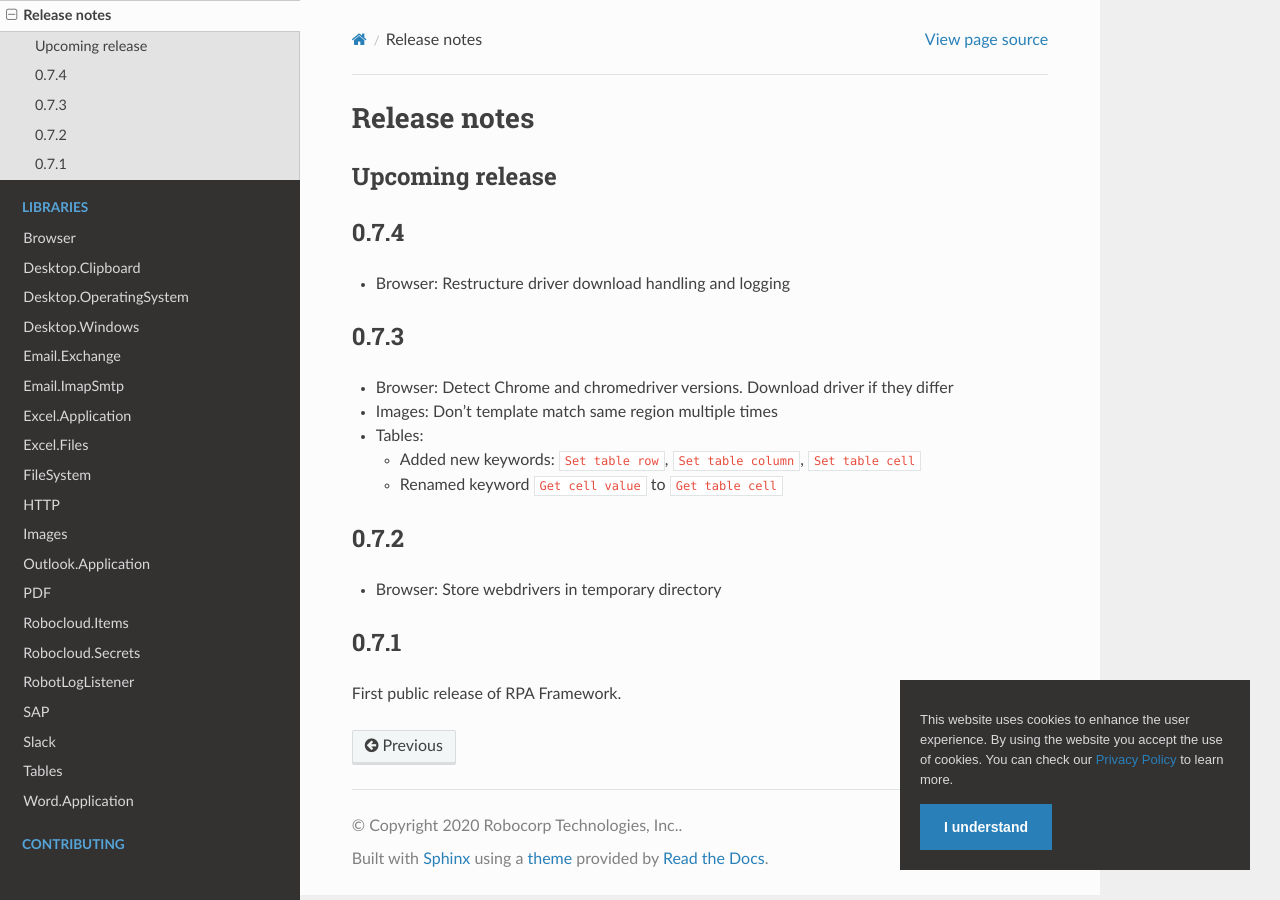
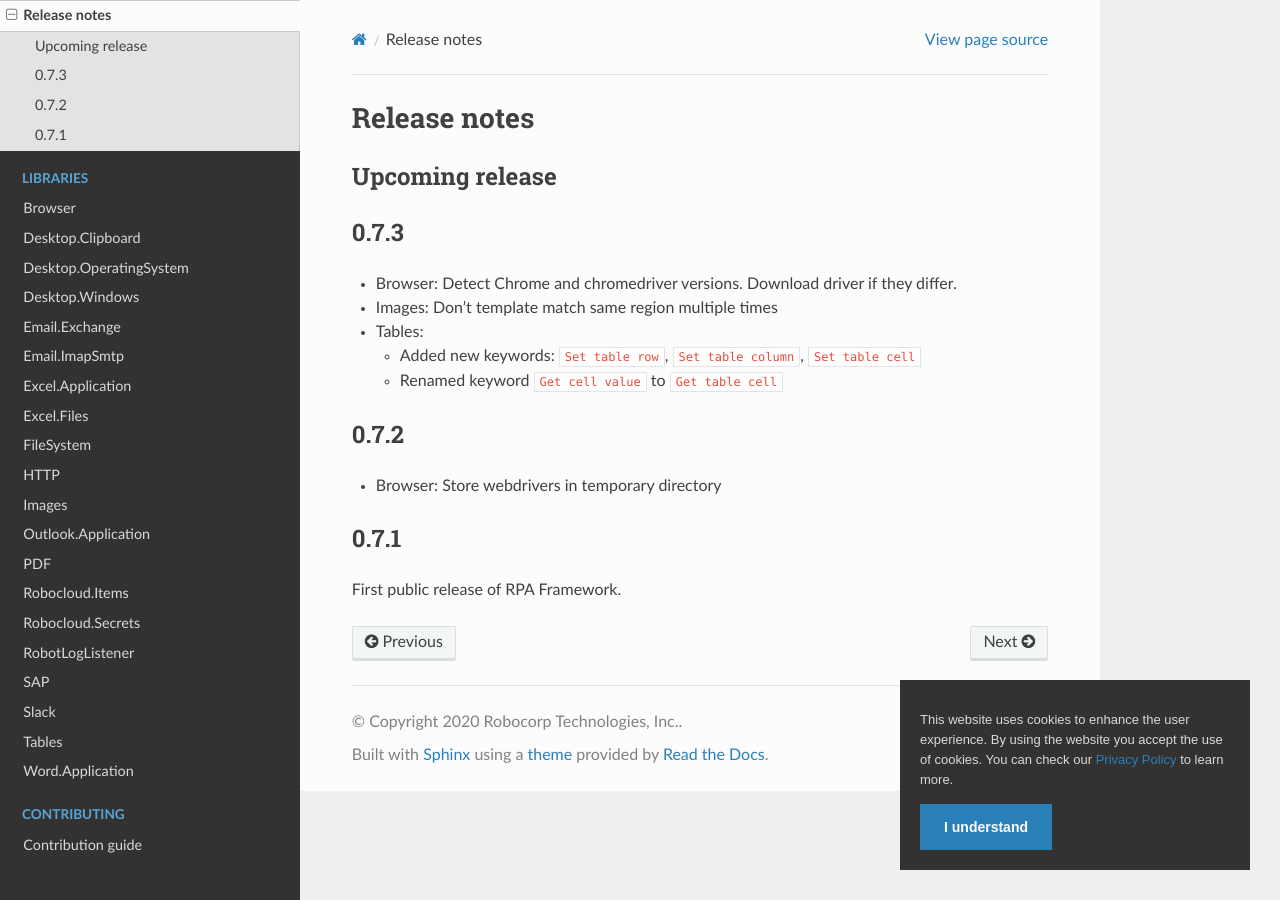
Before and after one commit to coderprovider/Framework-RPA, a Sphinx documentation site: the page built from docs/source/releasenotes.rst, in a window 1280 px wide. Built offline with Sphinx 7.4.7 and the Read the Docs theme 2.0.0, drawn with Linux system fonts in a browser that asks for light colours; pages that are not in the unit, such as notebooks, are missing from menus.

Commit message:
Revert "release: 0.7.4"
This reverts commit f5aa51822f8dd8314b70e77df6f85e724b8d4472.

```diff
--- a/docs/source/releasenotes.rst
+++ b/docs/source/releasenotes.rst
@@ -4,13 +4,9 @@
 Upcoming release
 ----------------
 
-0.7.4
---------------
-- Browser: Restructure driver download handling and logging
-
 0.7.3
 --------------
-- Browser: Detect Chrome and chromedriver versions. Download driver if they differ
+- Browser: Detect Chrome and chromedriver versions. Download driver if they differ.
 - Images: Don't template match same region multiple times
 - Tables:
 
--- a/pyproject.toml
+++ b/pyproject.toml
@@ -1,6 +1,6 @@
 [tool.poetry]
 name = "rpa-framework"
-version = "0.7.4"
+version = "0.7.3"
 description = "A collection of tools and libraries for RPA"
 authors = [
 	"RPA Framework <rpafw@robocorp.com>",
```
